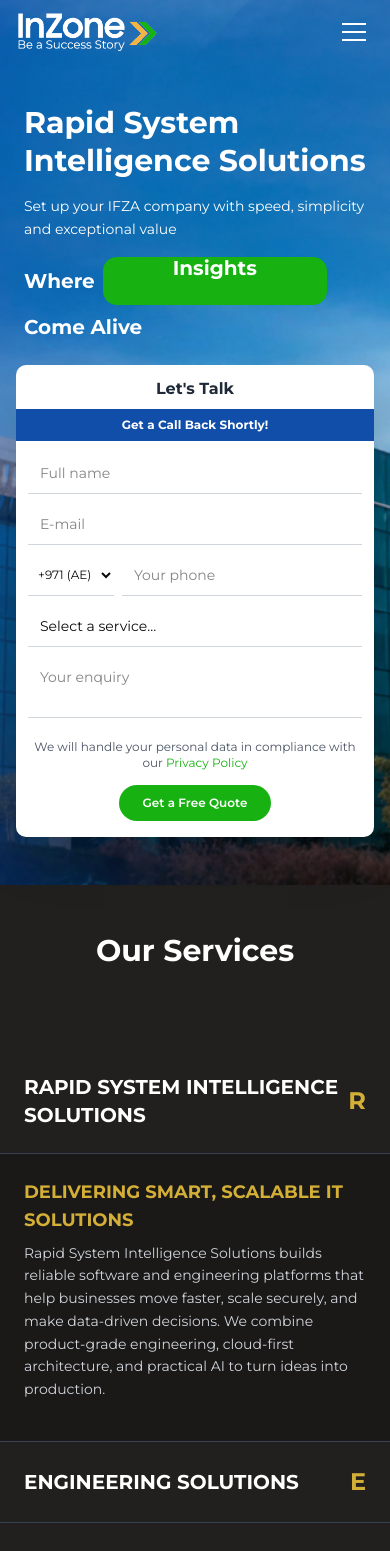
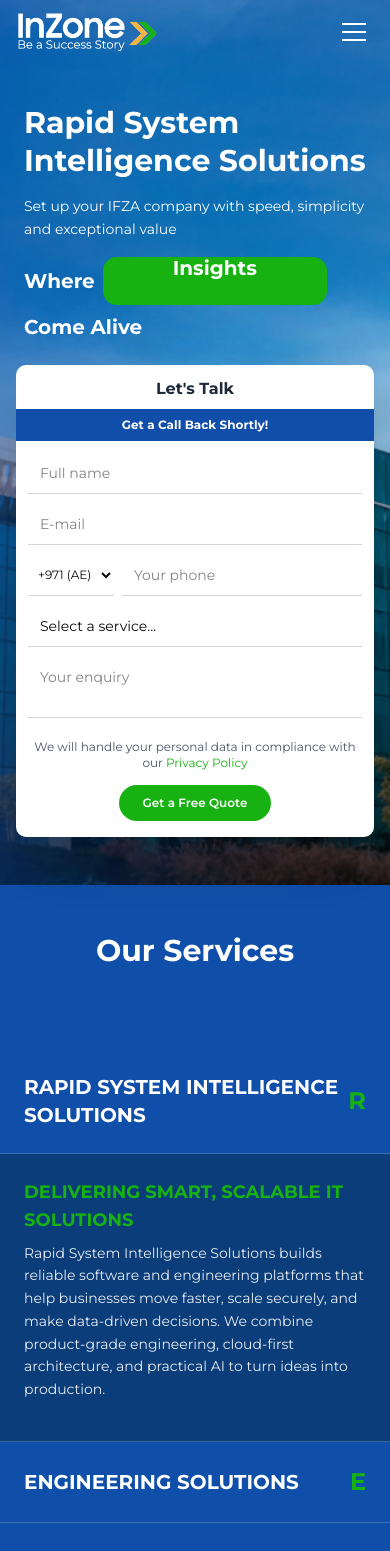
Before and after one commit to MohammedSarfaraz-droid/Rapid-System-Intelligence-Solutions, a Next.js app: page / in a window 390 px wide. Shown: the top 1551 px of the page. Built offline with nearby package versions, Linux system fonts and the light colour scheme.

Commit message:
feat: Update color scheme and improve styling for Services Showcase components

```diff
--- a/src/components/ServicesShowcase/DesktopServicesLayout.jsx
+++ b/src/components/ServicesShowcase/DesktopServicesLayout.jsx
@@ -3,7 +3,7 @@
 import { ExpandedServicePanel } from './ExpandedServicePanel';
 
 export const DesktopServicesLayout = ({ services, activeServiceId, onServiceClick, isExpandingFromRight }) => (
-  <section className="w-full h-screen bg-[#f3f3f3] overflow-hidden">
+  <section className="w-full h-screen bg-white overflow-hidden">
     <div className="h-full flex relative">
       <AnimatePresence mode="popLayout">
         {services.map((service) => (
--- a/src/components/ServicesShowcase/MobileServiceContent.jsx
+++ b/src/components/ServicesShowcase/MobileServiceContent.jsx
@@ -7,11 +7,11 @@
     animate={{ height: 'auto', opacity: 1 }}
     exit={{ height: 0, opacity: 0 }}
     transition={{ duration: ANIMATION_CONFIG.duration, ease: ANIMATION_CONFIG.easing }}
-    className="overflow-hidden bg-[#1a1918] border-b border-gray-700"
+    className="overflow-hidden bg-[#0a3d7a] border-b border-white/20"
   >
     <div className="p-6 space-y-4">
-      <h2 className="text-[#d4af37] text-lg font-bold mb-2">{service.subtitle}</h2>
-      <p className="text-gray-300 text-sm leading-relaxed mb-4">{service.description}</p>
+      <h2 className="text-[#17b212] text-lg font-bold mb-2">{service.subtitle}</h2>
+      <p className="text-white/90 text-sm leading-relaxed mb-4">{service.description}</p>
     </div>
   </motion.div>
 );
--- a/src/components/ServicesShowcase/MobileServiceItem.jsx
+++ b/src/components/ServicesShowcase/MobileServiceItem.jsx
@@ -3,12 +3,12 @@
 export const MobileServiceItem = ({ service, onClick }) => (
   <motion.button
     onClick={onClick}
-    className="w-full bg-[#21201F] border-b border-gray-700 py-6 px-6 text-left hover:bg-[#2a2927] transition-colors"
-    whileHover={{ backgroundColor: '#2a2927' }}
+    className="w-full bg-[#0F4EA9] border-b border-white/20 py-6 px-6 text-left hover:bg-[#1a5ec4] transition-colors"
+    whileHover={{ backgroundColor: '#1a5ec4' }}
   >
     <div className="flex items-center justify-between">
       <h3 className="text-white text-xl font-bold">{service.title}</h3>
-      <span className="text-[#d4af37] text-2xl font-bold">{service.letter}</span>
+      <span className="text-[#17b212] text-2xl font-bold">{service.letter}</span>
     </div>
   </motion.button>
 );
--- a/src/components/ServicesShowcase/MobileServicesLayout.jsx
+++ b/src/components/ServicesShowcase/MobileServicesLayout.jsx
@@ -3,7 +3,7 @@
 import { MobileServiceContent } from './MobileServiceContent';
 
 export const MobileServicesLayout = ({ services, activeServiceId, onServiceClick }) => (
-  <section className="w-full bg-[#21201F] min-h-screen">
+  <section className="w-full bg-[#0F4EA9] min-h-screen">
     <div className="max-w-4xl mx-auto">
       <div className="py-12 px-6">
         <h1 className="text-white text-3xl font-bold mb-8 text-center">Our Services</h1>
--- a/src/components/ServicesShowcase/ServiceDescriptionContent.jsx
+++ b/src/components/ServicesShowcase/ServiceDescriptionContent.jsx
@@ -9,20 +9,20 @@
     exit={{ opacity: 0 }}
     transition={{ duration: ANIMATION_CONFIG.duration, ease: ANIMATION_CONFIG.easing }}
   >
-    <div className="max-w-2xl ml-auto text-right space-y-6">
+    <div className="max-w-2xl ml-auto font-[400] text-right space-y-6">
       <h2
-        className="text-[#21201F] leading-none"
-        style={{ fontSize: 'clamp(2rem, 3.4vw, 3.4rem)' }}
+        className="text-[#0F4EA9] leading-none"
+        style={{ fontSize: 'clamp(2rem, 3.4vw, 2.3rem)' }}
       >
         {service.title}
       </h2>
 
-      <strong className="block text-[#d4af37] text-xl md:text-2xl font-bold leading-tight">
+      <strong className="block text-[#17b212] text-xl md:text-2xl font-[600] leading-tight">
         {service.subtitle}
       </strong>
 
       <p
-        className="text-[#21201F] font-light leading-relaxed"
+        className="text-gray-700 font-light leading-relaxed"
         style={{ fontFamily: '"Hind", sans-serif' }}
       >
         {service.description}
```
